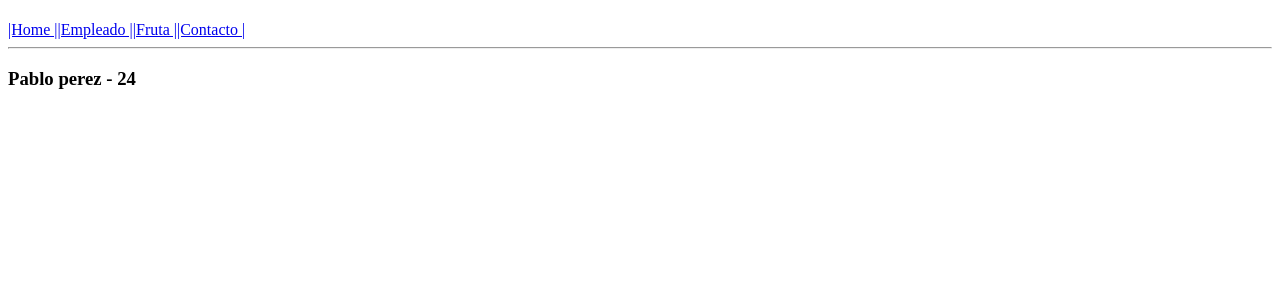
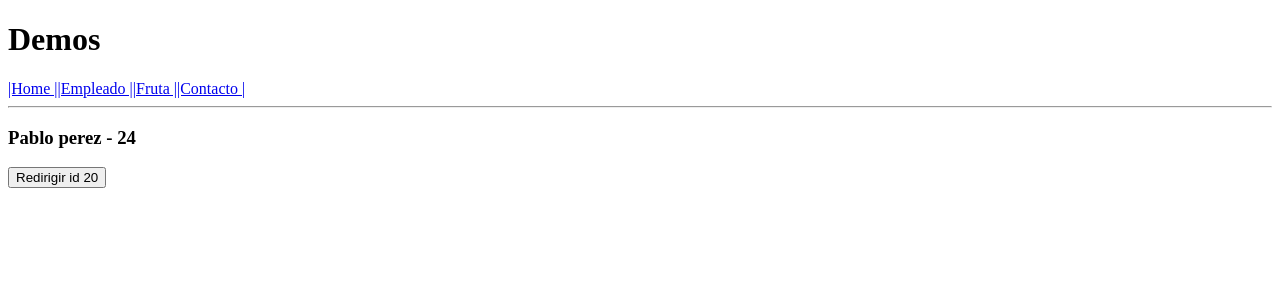
Before and after one commit to jarivera94/angular, an Angular app in the folder hello-world/: page /persona in a window 1280 px wide. Shown: the top 300 px of the page. Built offline with nearby package versions, Linux system fonts and the light colour scheme.

Commit message:
Redireccion desde el component.ts

```diff
--- a/hello-world/src/app/app.component.ts
+++ b/hello-world/src/app/app.component.ts
@@ -6,5 +6,5 @@ import { Component } from '@angular/core';
   styleUrls: ['./app.component.css']
 })
 export class AppComponent {
-  title = 'hello-world';
+  tittle = 'Demos';
 }
--- a/hello-world/src/app/persona/persona.component.html
+++ b/hello-world/src/app/persona/persona.component.html
@@ -3,3 +3,7 @@
 <div *ngIf="idPersona">
     <h3>El id de la persona es : {{idPersona}}</h3>
 </div>
+
+<div *ngIf="!idPersona">
+    <button (click)="redirige()">Redirigir id 20</button>
+</div>
--- a/hello-world/src/app/persona/persona.component.ts
+++ b/hello-world/src/app/persona/persona.component.ts
@@ -30,4 +30,8 @@ export class PersonaComponent{
         this.nombre='Pablo perez';
         alert(this.nombre);
     }
+
+    redirige(){
+        this._router.navigate(['/persona',30]);
+    }
 }
```
